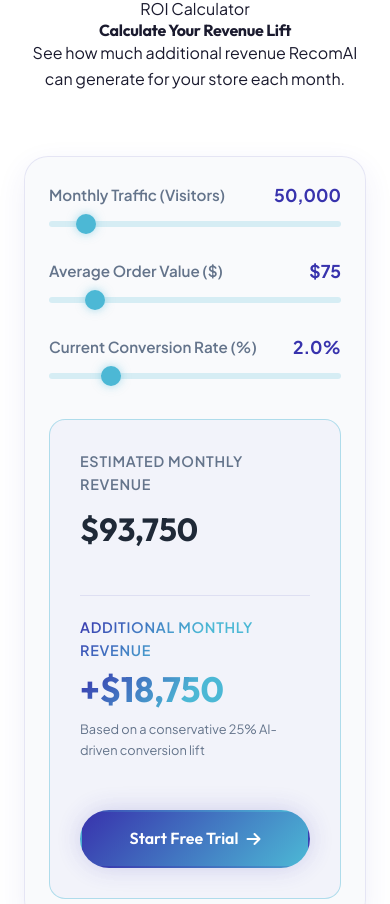
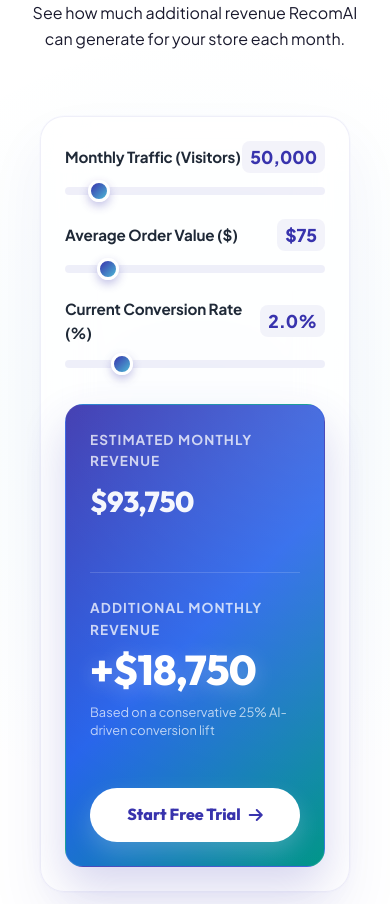
Before and after one commit to shivampb/recom-simple, a React (Vite) app: page / in a window 390 px wide. Shown: the part 6457-7361 px from the top of the page. Built offline with nearby package versions, Linux system fonts and the light colour scheme.

Commit message:
Improve ROI Calculator visuals and responsive mobile styling

```diff
--- a/src/components/roi-calculator.tsx
+++ b/src/components/roi-calculator.tsx
@@ -102,8 +102,8 @@ export function RoiCalculator() {
               <div className="roi-divider"></div>
 
               <div className="roi-result-item highlight">
-                <div className="roi-result-label text-gradient">Additional Monthly Revenue</div>
-                <div className="roi-result-value boost text-gradient">+{formatCurrency(extraRevenue)}</div>
+                <div className="roi-result-label">Additional Monthly Revenue</div>
+                <div className="roi-result-value boost">+{formatCurrency(extraRevenue)}</div>
                 <div className="roi-micro-text">Based on a conservative 25% AI-driven conversion lift</div>
               </div>
 
--- a/src/styles/landing.css
+++ b/src/styles/landing.css
@@ -2465,118 +2465,217 @@ section {
     padding: 100px 0;
     position: relative;
     z-index: 5;
+    background: radial-gradient(circle at 50% 50%, rgba(76, 184, 213, 0.05), transparent 70%);
 }
 .roi-calculator-wrapper {
-    max-width: 900px;
-    margin: 40px auto 0;
+    max-width: 960px;
+    margin: 50px auto 0;
+    padding: 0 16px;
 }
 .roi-glass-card {
-    background: var(--bg-dark-card);
-    backdrop-filter: var(--glass-blur);
-    -webkit-backdrop-filter: var(--glass-blur);
-    border: 1px solid var(--border-color);
+    background: rgba(255, 255, 255, 0.75);
+    backdrop-filter: blur(24px);
+    -webkit-backdrop-filter: blur(24px);
+    border: 1px solid rgba(56, 51, 173, 0.08);
+    border-radius: 32px;
+    padding: 48px;
+    box-shadow: 0 30px 60px rgba(56, 51, 173, 0.06), 0 0 0 1px rgba(56, 51, 173, 0.02);
+    display: grid;
+    grid-template-columns: 1.15fr 0.85fr;
+    gap: 48px;
+    align-items: center;
+    transition: transform 0.3s ease, box-shadow 0.3s ease;
+}
+.roi-glass-card:hover {
+    transform: translateY(-4px);
+    box-shadow: 0 40px 80px rgba(56, 51, 173, 0.1), 0 0 0 1px rgba(56, 51, 173, 0.04);
+}
+.roi-inputs {
+    display: flex;
+    flex-direction: column;
+    gap: 36px;
+}
+.roi-input-group {
+    display: flex;
+    flex-direction: column;
+    gap: 14px;
+}
+.roi-input-header {
+    display: flex;
+    justify-content: space-between;
+    align-items: center;
+}
+.roi-input-header label {
+    font-weight: 700;
+    color: var(--text-dark);
+    font-size: 0.95rem;
+    letter-spacing: -0.01em;
+}
+.roi-value {
+    font-weight: 800;
+    color: var(--color-primary);
+    font-size: 1.2rem;
+    background: rgba(56, 51, 173, 0.06);
+    padding: 4px 12px;
+    border-radius: 8px;
+}
+.roi-slider {
+    width: 100%;
+    height: 8px;
+    background: rgba(56, 51, 173, 0.08);
+    border-radius: 4px;
+    outline: none;
+    -webkit-appearance: none;
+    cursor: pointer;
+    transition: background 0.2s ease;
+}
+.roi-slider:hover {
+    background: rgba(56, 51, 173, 0.12);
+}
+.roi-slider::-webkit-slider-thumb {
+    -webkit-appearance: none;
+    width: 22px;
+    height: 22px;
+    border-radius: 50%;
+    background: linear-gradient(135deg, var(--color-primary), var(--color-secondary));
+    border: 3px solid #ffffff;
+    cursor: pointer;
+    box-shadow: 0 4px 10px rgba(56, 51, 173, 0.3);
+    transition: transform 0.1s ease, box-shadow 0.1s ease;
+}
+.roi-slider::-webkit-slider-thumb:hover {
+    transform: scale(1.15);
+    box-shadow: 0 6px 14px rgba(56, 51, 173, 0.4);
+}
+.roi-slider::-moz-range-thumb {
+    width: 16px;
+    height: 16px;
+    border-radius: 50%;
+    background: linear-gradient(135deg, var(--color-primary), var(--color-secondary));
+    border: 3px solid #ffffff;
+    cursor: pointer;
+    box-shadow: 0 4px 10px rgba(56, 51, 173, 0.3);
+    transition: transform 0.1s ease, box-shadow 0.1s ease;
+}
+.roi-slider::-moz-range-thumb:hover {
+    transform: scale(1.15);
+    box-shadow: 0 6px 14px rgba(56, 51, 173, 0.4);
+}
+.roi-results-panel {
+    background: linear-gradient(135deg, var(--color-primary), #2563eb, #009688);
     border-radius: 24px;
     padding: 40px;
-    box-shadow: var(--shadow-card);
-    display: grid;
-    grid-template-columns: 1fr 1fr;
-    gap: 40px;
-}
-.roi-inputs {
-    display: flex;
-    flex-direction: column;
-    gap: 30px;
-}
-.roi-input-group {
-    display: flex;
-    flex-direction: column;
-    gap: 12px;
-}
-.roi-input-header {
-    display: flex;
-    justify-content: space-between;
-    align-items: center;
-}
-.roi-input-header label {
-    font-weight: 600;
-    color: var(--text-muted);
-    font-size: 0.95rem;
-}
-.roi-value {
-    font-weight: 700;
-    color: var(--color-primary);
-    font-size: 1.1rem;
-}
-.roi-slider {
-    width: 100%;
-    height: 6px;
-    background: rgba(76, 184, 213, 0.2);
-    border-radius: 3px;
-    outline: none;
-    -webkit-appearance: none;
-}
-.roi-slider::-webkit-slider-thumb {
-    -webkit-appearance: none;
-    width: 20px;
-    height: 20px;
-    border-radius: 50%;
-    background: var(--color-secondary);
-    cursor: pointer;
-    box-shadow: 0 0 10px rgba(76, 184, 213, 0.5);
-}
-.roi-results-panel {
-    background: rgba(56, 51, 173, 0.03);
-    border-radius: 16px;
-    padding: 30px;
     display: flex;
     flex-direction: column;
     justify-content: center;
-    border: 1px solid var(--border-color-glow);
+    box-shadow: 0 20px 45px rgba(56, 51, 173, 0.2);
+    border: 1px solid rgba(255, 255, 255, 0.1);
+    color: #ffffff;
+    position: relative;
+    overflow: hidden;
+}
+.roi-results-panel::before {
+    content: '';
+    position: absolute;
+    top: -50%;
+    left: -50%;
+    width: 200%;
+    height: 200%;
+    background: radial-gradient(circle at 75% 25%, rgba(255, 255, 255, 0.15), transparent 60%);
+    pointer-events: none;
 }
 .roi-result-item {
-    margin-bottom: 20px;
+    margin-bottom: 24px;
+    position: relative;
+    z-index: 2;
 }
 .roi-result-label {
-    font-size: 0.9rem;
-    font-weight: 600;
-    color: var(--text-muted);
-    margin-bottom: 8px;
+    font-size: 0.85rem;
+    font-weight: 700;
+    color: rgba(255, 255, 255, 0.75);
+    margin-bottom: 6px;
     text-transform: uppercase;
-    letter-spacing: 0.05em;
+    letter-spacing: 0.08em;
 }
 .roi-result-value {
-    font-size: 2rem;
-    font-weight: 700;
+    font-size: 2.2rem;
+    font-weight: 800;
     font-family: var(--font-heading);
+    letter-spacing: -0.02em;
 }
 .roi-result-value.base {
-    color: var(--text-dark);
+    color: rgba(255, 255, 255, 0.95);
 }
 .roi-result-value.boost {
-    font-size: 2.8rem;
+    font-size: 3.4rem;
     line-height: 1.1;
+    color: #ffffff;
+    text-shadow: 0 4px 20px rgba(255, 255, 255, 0.25);
 }
 .roi-divider {
     height: 1px;
-    background: var(--border-color);
-    margin: 20px 0;
+    background: rgba(255, 255, 255, 0.15);
+    margin: 24px 0;
+    position: relative;
+    z-index: 2;
 }
 .roi-micro-text {
     font-size: 0.8rem;
-    color: var(--text-muted);
-    margin-top: 10px;
+    color: rgba(255, 255, 255, 0.7);
+    margin-top: 12px;
+    line-height: 1.4;
+    position: relative;
+    z-index: 2;
 }
 .roi-cta-btn {
-    margin-top: 30px;
+    margin-top: 24px;
     width: 100%;
     justify-content: center;
-}
-@media (max-width: 768px) {
+    background: #ffffff !important;
+    color: var(--color-primary) !important;
+    font-weight: 800;
+    border: none;
+    box-shadow: 0 10px 25px rgba(255, 255, 255, 0.2);
+    position: relative;
+    z-index: 2;
+}
+.roi-cta-btn:hover {
+    background: rgba(255, 255, 255, 0.9) !important;
+    transform: translateY(-2px);
+    box-shadow: 0 12px 28px rgba(255, 255, 255, 0.3);
+}
+
+@media (max-width: 900px) {
     .roi-glass-card {
         grid-template-columns: 1fr;
+        gap: 36px;
+        padding: 32px;
+    }
+}
+
+@media (max-width: 480px) {
+    .roi-section {
+        padding: 60px 0;
+    }
+    .roi-glass-card {
         padding: 24px;
+        border-radius: 24px;
+    }
+    .roi-inputs {
+        gap: 24px;
+    }
+    .roi-value {
+        font-size: 1.1rem;
+        padding: 2px 8px;
+    }
+    .roi-results-panel {
+        padding: 24px;
+        border-radius: 18px;
+    }
+    .roi-result-value {
+        font-size: 1.8rem;
     }
     .roi-result-value.boost {
-        font-size: 2.2rem;
-    }
-}
+        font-size: 2.6rem;
+    }
+}
```
